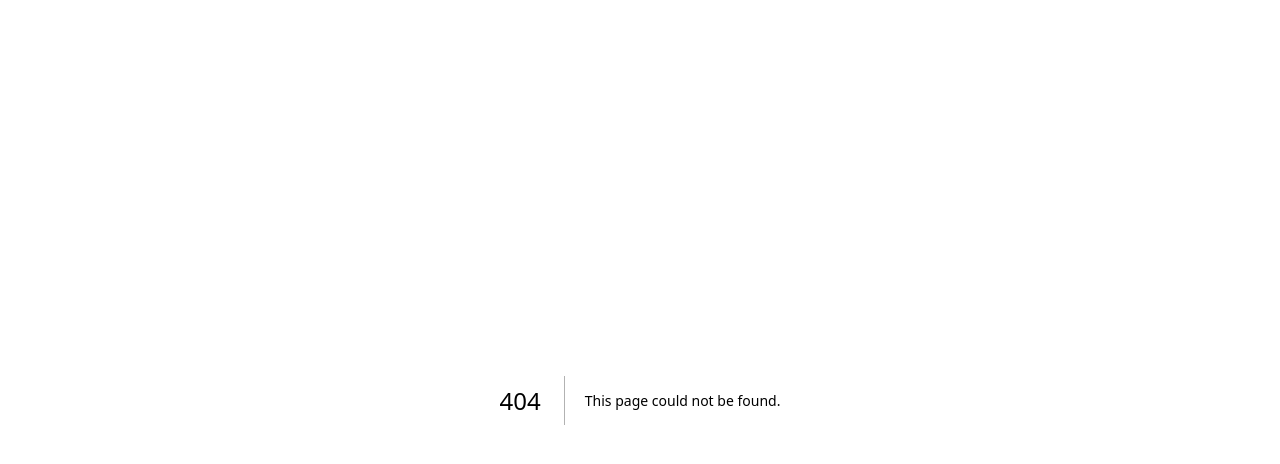
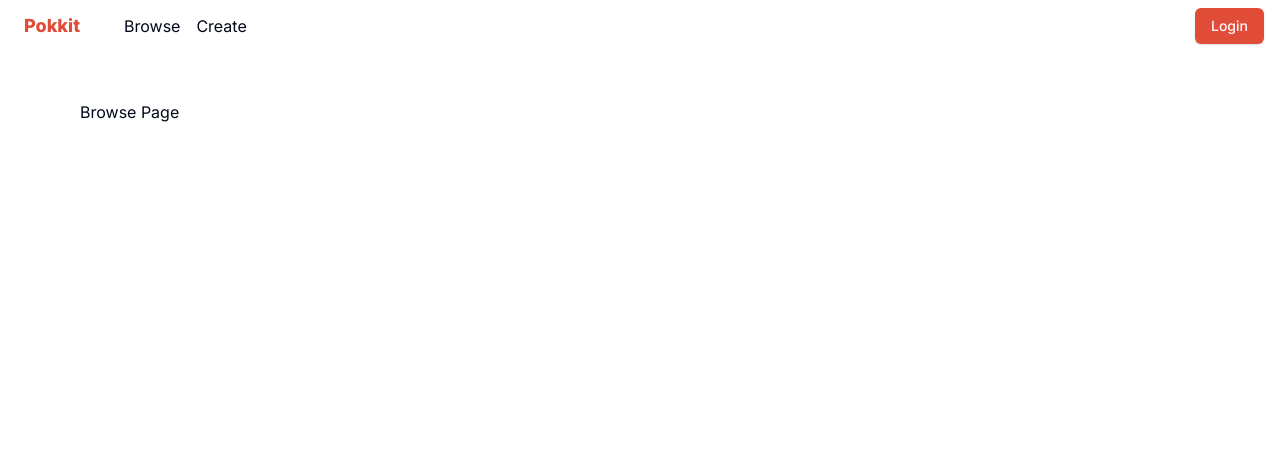
Before and after one commit to Pokkit-Share/Pokkit, a Next.js app: page /browse in a window 1280 px wide. Before the commit this address had no page. Shown: the top 464 px of the page. Built offline with nearby package versions, Linux system fonts and the light colour scheme; no server answers; the database is empty.

Commit message:
Setup inital layouts

```diff
--- a/package.json
+++ b/package.json
@@ -15,6 +15,7 @@
 	"dependencies": {
 		"@neondatabase/serverless": "^0.6.1",
 		"@radix-ui/react-icons": "^1.3.0",
+		"@radix-ui/react-slot": "^1.0.2",
 		"class-variance-authority": "^0.7.0",
 		"clsx": "^2.0.0",
 		"next": "14.0.3",
--- /dev/null
+++ b/src/app/browse/page.tsx
@@ -0,0 +1,12 @@
+import { getBrowse } from '@/lib/db';
+
+export default async function Page() {
+	try {
+		const data = await getBrowse();
+    console.log(data)
+	} catch (err) {
+		console.log(err);
+	}
+
+	return <main className='max-w-6xl mx-auto mt-12 px-4'>Browse Page</main>;
+}
--- /dev/null
+++ b/src/app/create/page.tsx
@@ -0,0 +1,3 @@
+export default async function Home() {
+	return <main className='max-w-6xl mx-auto mt-12 px-4'>Create Page</main>;
+}
--- a/src/app/layout.tsx
+++ b/src/app/layout.tsx
@@ -1,6 +1,7 @@
 import type { Metadata } from 'next';
 import { Inter } from 'next/font/google';
 import './globals.css';
+import Navbar from '@/components/navbar';
 
 const inter = Inter({ subsets: ['latin'] });
 
@@ -17,7 +18,10 @@ export default function RootLayout({
 }) {
 	return (
 		<html lang='en'>
-			<body className={inter.className}>{children}</body>
+			<body className={inter.className}>
+				<Navbar />
+				{children}
+			</body>
 		</html>
 	);
 }
--- /dev/null
+++ b/src/app/login/page.tsx
@@ -0,0 +1,3 @@
+export default async function Home() {
+	return <main className='max-w-6xl mx-auto mt-12 px-4'>Login Page</main>;
+}
--- a/src/app/page.tsx
+++ b/src/app/page.tsx
@@ -1,8 +1,3 @@
 export default async function Home() {
-	const baseURL = process.env.BASE_URL || 'http://localhost:3000';
-	const res = await fetch(`${baseURL}/api/view`);
-	const data = await res.json();
-	console.log(data);
-
-	return <main className=''></main>;
+	return <main className='max-w-6xl mx-auto mt-12 px-4'>Home Page</main>;
 }
--- /dev/null
+++ b/src/app/view/[slug]/page.tsx
@@ -0,0 +1,12 @@
+import { getView } from '@/lib/db';
+
+export default async function Page({ params }: { params: { slug: string } }) {
+	try {
+		const data = await getView(params.slug);
+		// http://localhost:3000/view/f0c71094-dbce-4e50-b143-36e791a04337 to test
+	} catch (err) {
+		console.log(err);
+	}
+
+	return <main className=''></main>;
+}
--- /dev/null
+++ b/src/components/navbar.tsx
@@ -0,0 +1,26 @@
+import { Button, buttonVariants } from './ui/button';
+
+export default function Navbar() {
+	return (
+		<header className='sticky'>
+			<nav className='flex gap-8 max-w-[84rem] m-auto px-4 py-2 items-center'>
+				<a href='/' className='font-extrabold text-lg text-primary px-2'>Pokkit</a>
+				<ul className='hidden sm:flex gap-2 mr-auto'>
+					<li>
+						<a href='/browse' className='px-1'>Browse</a>
+					</li>
+					<li>
+						<a href='/create' className='px-1'>Create</a>
+					</li>
+				</ul>
+				{/* <a href="/login" className='hidden sm:block'>Login</a> */}
+				<Button asChild>
+					<a href='/login' className='hidden sm:block'>
+						Login
+					</a>
+				</Button>
+				<button className='block sm:hidden ml-auto'>Menu</button>
+			</nav>
+		</header>
+	);
+}
--- /dev/null
+++ b/src/components/ui/button.tsx
@@ -0,0 +1,57 @@
+import * as React from "react"
+import { Slot } from "@radix-ui/react-slot"
+import { cva, type VariantProps } from "class-variance-authority"
+
+import { cn } from "@/lib/utils"
+
+const buttonVariants = cva(
+  "inline-flex items-center justify-center whitespace-nowrap rounded-md text-sm font-medium transition-colors duration-100 focus-visible:outline-none focus-visible:ring-1 focus-visible:ring-ring disabled:pointer-events-none disabled:opacity-50",
+  {
+    variants: {
+      variant: {
+        default:
+          "bg-primary text-primary-foreground shadow hover:bg-primary-hover",
+        destructive:
+          "bg-destructive text-destructive-foreground shadow-sm hover:bg-destructive/90",
+        outline:
+          "border border-input bg-background shadow-sm hover:bg-accent hover:text-accent-foreground",
+        secondary:
+          "bg-secondary text-secondary-foreground shadow-sm hover:bg-secondary/80",
+        ghost: "hover:bg-accent hover:text-accent-foreground",
+        link: "text-primary underline-offset-4 hover:underline",
+      },
+      size: {
+        default: "h-9 px-4 py-2",
+        sm: "h-8 rounded-md px-3 text-xs",
+        lg: "h-10 rounded-md px-8",
+        icon: "h-9 w-9",
+      },
+    },
+    defaultVariants: {
+      variant: "default",
+      size: "default",
+    },
+  }
+)
+
+export interface ButtonProps
+  extends React.ButtonHTMLAttributes<HTMLButtonElement>,
+    VariantProps<typeof buttonVariants> {
+  asChild?: boolean
+}
+
+const Button = React.forwardRef<HTMLButtonElement, ButtonProps>(
+  ({ className, variant, size, asChild = false, ...props }, ref) => {
+    const Comp = asChild ? Slot : "button"
+    return (
+      <Comp
+        className={cn(buttonVariants({ variant, size, className }))}
+        ref={ref}
+        {...props}
+      />
+    )
+  }
+)
+Button.displayName = "Button"
+
+export { Button, buttonVariants }
```
Also changed, not shown: 1 other file (tests, documents, lock files or other folders).
